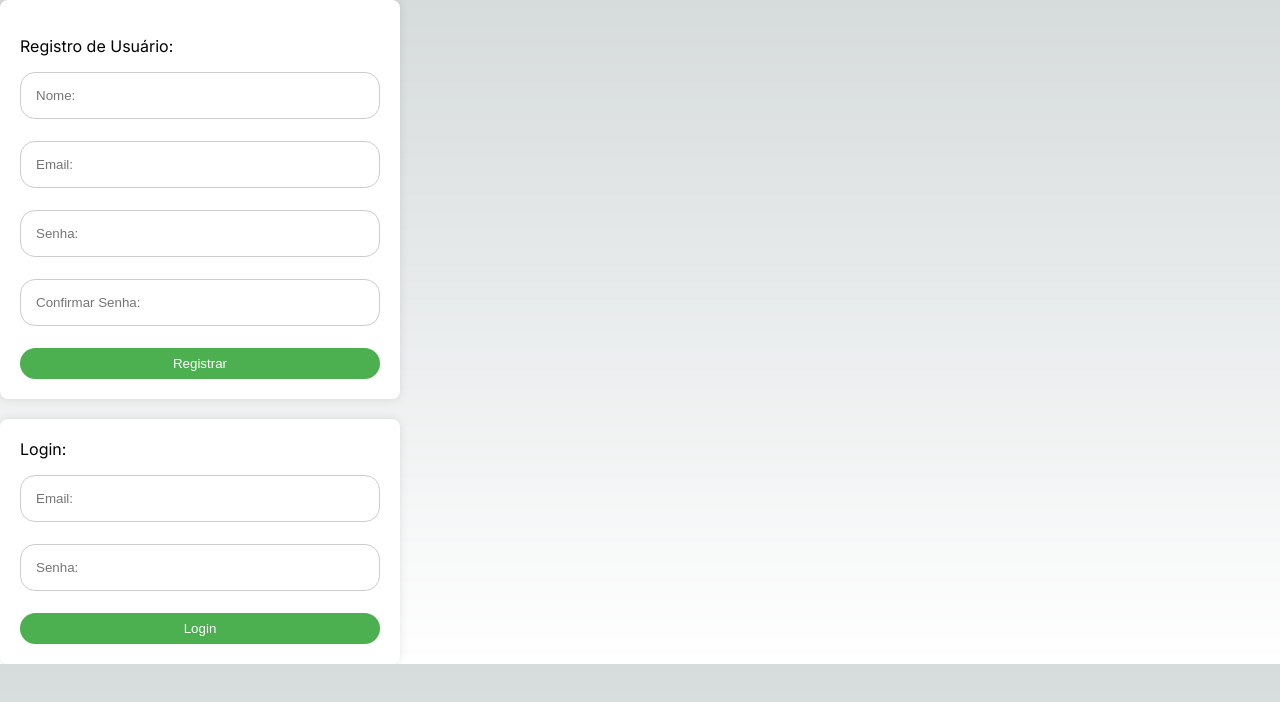
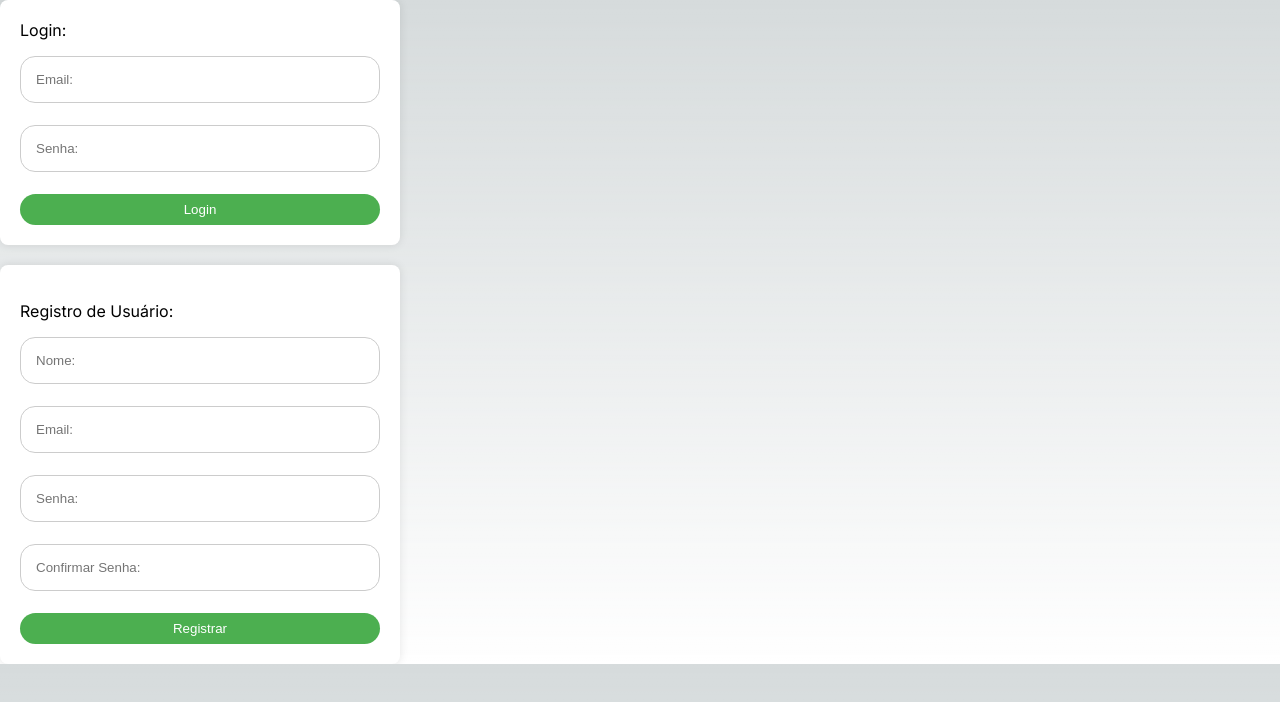
Before and after one commit to MagalhaesVini/Task-Hub, a Next.js app: page / in a window 1280 px wide. Shown: the top 702 px of the page. Built offline with nearby package versions, Linux system fonts and the light colour scheme.

Commit message:
Correções

```diff
--- a/app/page.jsx
+++ b/app/page.jsx
@@ -5,9 +5,9 @@ import LoginForm from './components/LoginForm';
 const RegisterPage = () => {
   return (
     <div>
+      <LoginForm />
+      <br />
       <RegisterForm />
-      <br />
-      <LoginForm />
     </div>
   );
 };
```
